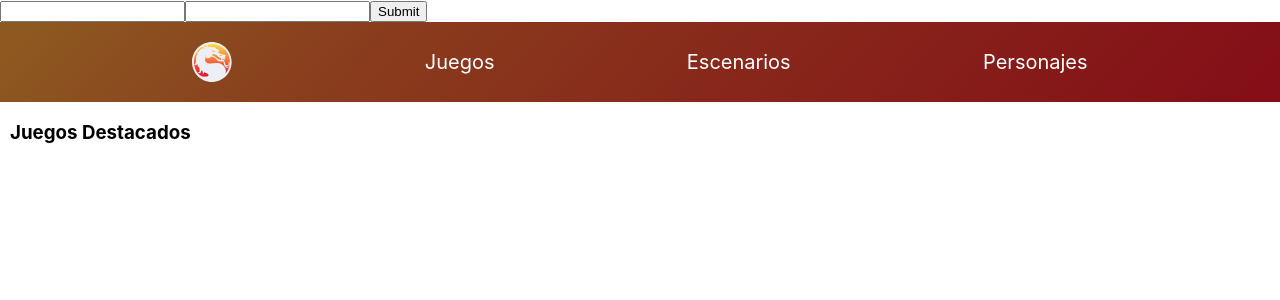
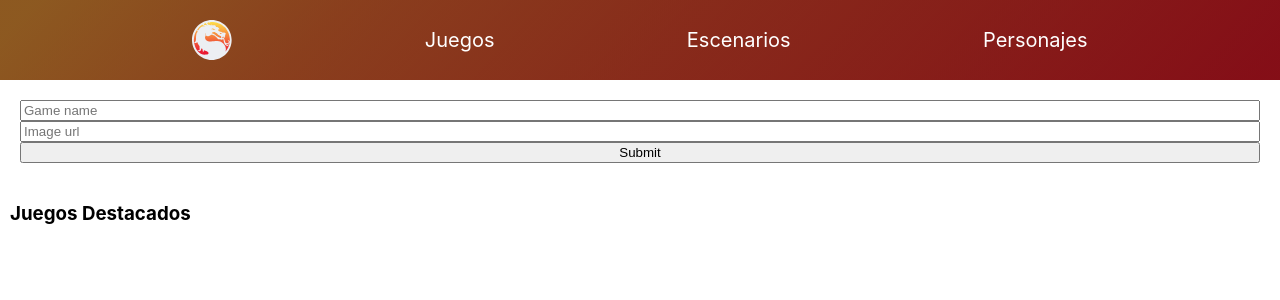
Before and after one commit to Sok4h/mortal-wiki, a React (Create React App) app: page / in a window 1280 px wide. Shown: the top 300 px of the page. Built offline with nearby package versions, Linux system fonts and the light colour scheme.

Commit message:
fix form

```diff
--- a/package.json
+++ b/package.json
@@ -2,6 +2,7 @@
   "name": "mortal-wiki",
   "version": "0.1.0",
   "private": true,
+  "homepage": "http://sok4h.github.io/mortal-wiki",
   "dependencies": {
     "@testing-library/jest-dom": "^5.14.1",
     "@testing-library/react": "^11.2.7",
@@ -10,6 +11,7 @@
     "@types/node": "^12.20.27",
     "@types/react": "^17.0.25",
     "@types/react-dom": "^17.0.9",
+    "gh-pages": "^3.2.3",
     "react": "^17.0.2",
     "react-dom": "^17.0.2",
     "react-scripts": "4.0.3",
@@ -20,7 +22,9 @@
     "start": "react-scripts start",
     "build": "react-scripts build",
     "test": "react-scripts test",
-    "eject": "react-scripts eject"
+    "eject": "react-scripts eject",
+    "predeploy": "npm run build",
+    "deploy": "gh-pages -d build"
   },
   "eslintConfig": {
     "extends": [
--- a/src/App.tsx
+++ b/src/App.tsx
@@ -38,8 +38,9 @@
   return (
     <div className="App">
 
-  <GameForm onCreate={handleCreate} />
      <Header></Header>
+
+    <GameForm onCreate={handleCreate} />
      <h3 className="juegosDestacados">Juegos Destacados</h3>
       <article className="gallery">
 
--- a/src/components/GameForm/GameForm.css
+++ b/src/components/GameForm/GameForm.css
@@ -0,0 +1,8 @@
+.GameForm{
+
+    display: flex;
+    flex-direction:column;
+    width:100%;
+    padding:20px;
+    box-sizing: border-box;
+}
--- a/src/components/GameForm/GameForm.tsx
+++ b/src/components/GameForm/GameForm.tsx
@@ -1,5 +1,6 @@
 import * as React from 'react';
 import { GameCardProps } from '../GameCard/GameCard'
+import './GameForm.css'
 
 interface GameFormProps {
   onCreate: (newGameElem: GameCardProps) => void;
@@ -31,8 +32,8 @@
 
   return (<form className="GameForm" onSubmit={handleSubmit}>
 
-  <input  type="text" onChange={handleNameChange} value={name} />
-  <input  type="text" onChange={handleImgChange} value={img} />
+  <input placeholder="Game name" type="text" onChange={handleNameChange} value={name} />
+  <input placeholder="Image url"type="text" onChange={handleImgChange} value={img} />
   <button>Submit</button>
 
   </form>);
```
Also changed, not shown: 1 other file (tests, documents, lock files or other folders).
